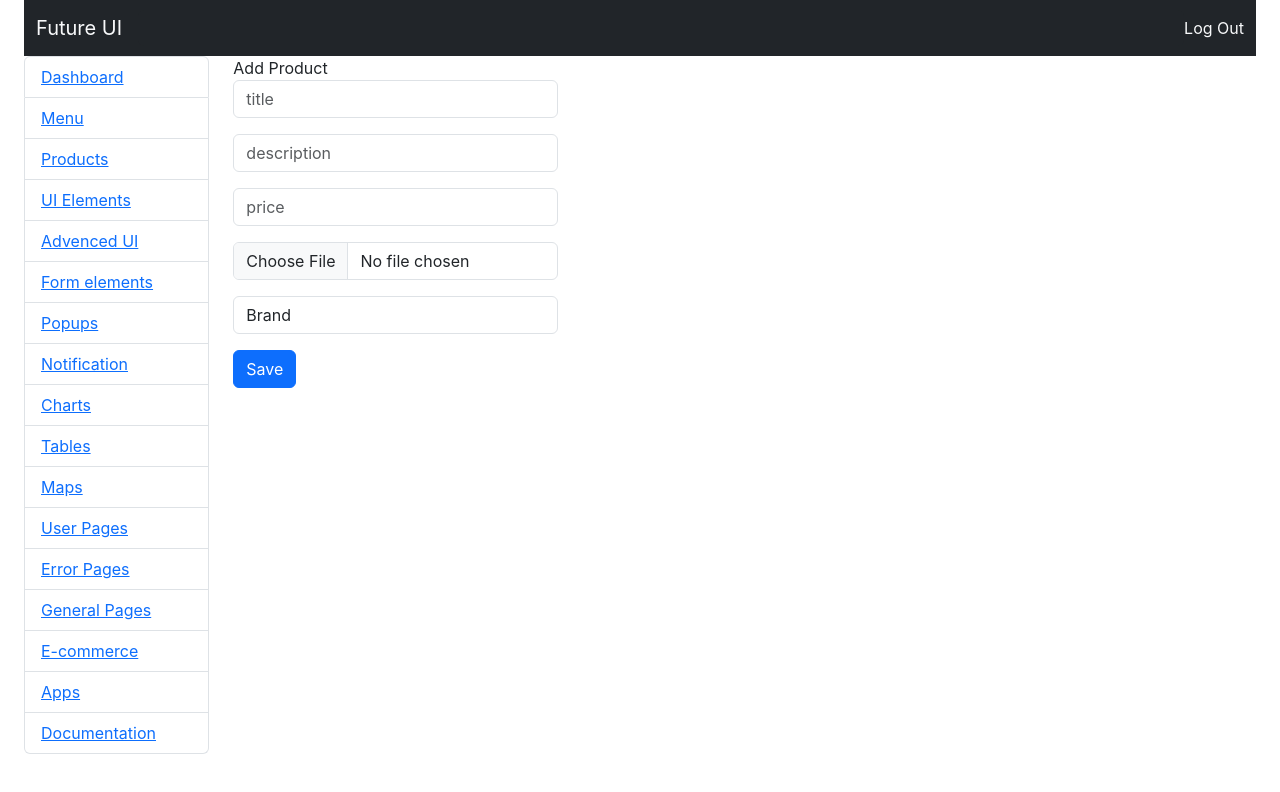
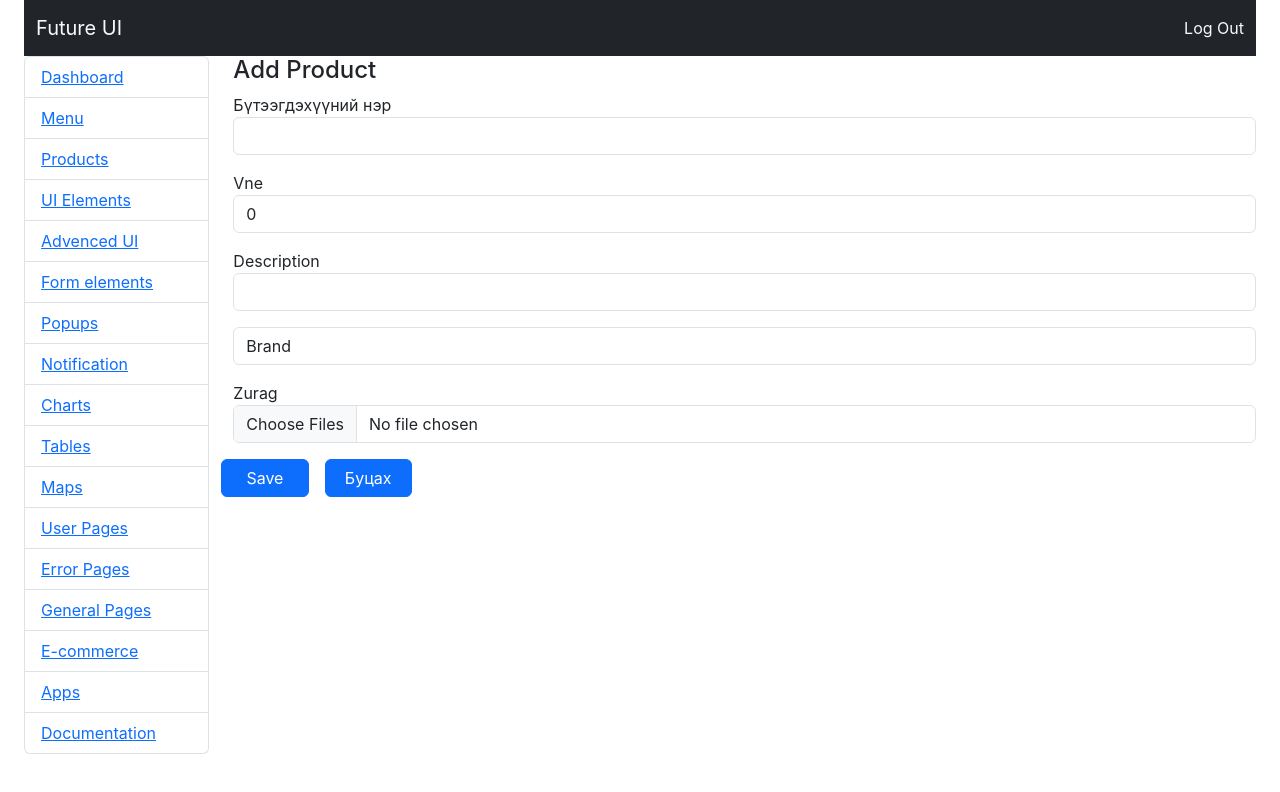
Before and after one commit to Bymbajaw/ONLINESHOP, a React (Create React App) app in the folder prontend-onlineshop/: page /admin/addproduct in a window 1280 px wide. Shown: the top 792 px of the page. Built offline with nearby package versions, Linux system fonts and the light colour scheme; no server answers.

Commit message:
fdfdfsssss

```diff
--- a/prontend-onlineshop/src/components/admin/components/Dashboard/AddMenu.js
+++ b/prontend-onlineshop/src/components/admin/components/Dashboard/AddMenu.js
@@ -31,13 +31,16 @@ export default function AddMenu() {
       })
       .catch((err) => console.log(err));
   };
+  const butsah = () => {
+    navigate("/admin/menu");
+  };
 
   return (
     <div>
-      <div className="row">
-        <div className="col-md-4 ">
+      <div>
+        <h4>Add Menu</h4>
+      </div>
       <form>
-            <span onClick={() => setModal(modal + 1)}>Add Menu</span>
         <div className="mb-3">
           <input
             type="text"
@@ -60,12 +63,15 @@ export default function AddMenu() {
             }}
           />
         </div>
-            <button className="btn btn-primary" onClick={onSave}>
+        <div className="row gap-3">
+          <button className="btn btn-primary col-1" onClick={onSave}>
             Save
           </button>
+          <button className="btn btn-primary col-1" onClick={butsah}>
+            Буцах
+          </button>
+        </div>
       </form>
-        </div>
-      </div>
     </div>
   );
 }
--- a/prontend-onlineshop/src/components/admin/components/Dashboard/Dashboard.js
+++ b/prontend-onlineshop/src/components/admin/components/Dashboard/Dashboard.js
@@ -1,67 +1,91 @@
 import axios from "axios";
 import { useState } from "react";
+import { Form } from "react-router-dom";
 
 export default function Dashboard() {
   const init = {
-    productName: "",
-    categoryId: 0,
+    title: "",
+    description: "",
+    category: "",
+    rating: 0,
     price: 0,
-    images: [],
-    thumbImage: "",
+    brand: "",
+    image: [],
   };
 
   const [productItem, setProductItem] = useState(init);
   return (
     <div>
-      <div>
       <form>
-          <div>
-            <div>
-              <label>Bvteegdehvvnii ner</label>
+        <div className="mb-3">
+          <label>Бүтээгдэхүүний нэр</label>
+          <input
+            className="form-control"
+            value={productItem.title}
+            onChange={(e) => {
+              setProductItem({ ...productItem, title: e.target.value });
+            }}
+            type="text"
+          />
         </div>
-            <input type="text" />
+        <div className="mb-3">
+          <label>Vne</label>
+          <input
+            className="form-control"
+            value={productItem.price}
+            onChange={(e) => {
+              setProductItem({ ...productItem, price: e.target.value });
+            }}
+            type="text"
+          />
         </div>
-          <div>
-            <div>
-              <label>Vne</label>
+        <div className="mb-3">
+          <label>Description</label>
+          <input
+            className="form-control"
+            value={productItem.description}
+            onChange={(e) => {
+              setProductItem({ ...productItem, description: e.target.value });
+            }}
+            type="text"
+          />
         </div>
-            <input type="text" />
-          </div>
-          <div>
-            <div>
-              <label>zurag</label>
-              <form
+        <div className="mb-3">
+          <label>Zurag</label>
+          <input
+            className="form-control"
             onChange={(e) => {
-                  console.log(e.target.files);
-                  const url =
-                    "https://api.cloudinary.com/v1_1/dqnmsk4qx/upload";
+              const url = "https://api.cloudinary.com/v1_1/dqnmsk4qx/upload";
 
               const formData = new FormData();
 
               let file = e.target.files[0];
 
               formData.append("file", file);
-                  formData.append("api-key", "677539896739988");
+              formData.append("api_key", "677539896739988");
               formData.append("folder", "shop");
               formData.append("upload_preset", "c4o6fxma");
 
-                  axios.post(url, formData).then((res) => {
+              axios
+                .post(url, formData)
+                .then((res) => {
                   console.log(res);
+
                   setProductItem({
-                      productItem,
-                      thumbImage: res.data.secure.url,
-                    }).catch((err) => console.log(err));
+                    ...productItem,
+                    image: res.data.secure_url,
+                  });
+                })
+                .catch((err) => {
+                  console.log(err);
                 });
             }}
+            type="file"
+            multiple
           />
         </div>
-            <input type="file" />
-          </div>
-          <div>
-            <input type="submit" value="Save" />
-          </div>
       </form>
-      </div>
+      <button className="btn btn-primary">Save</button>
     </div>
   );
 }
--- a/prontend-onlineshop/src/components/admin/components/Products/Addproduct.js
+++ b/prontend-onlineshop/src/components/admin/components/Products/Addproduct.js
@@ -1,14 +1,20 @@
 import React, { useState } from "react";
 import { useNavigate } from "react-router-dom";
+import axios from "axios";
 
 export default function Addproducts() {
   const init = {
     title: "",
     description: "",
+    category: "",
+    rating: 0,
+    price: 0,
+    brand: "",
+    image: [],
   };
 
-  const [product, setProduct] = useState(init);
-  const [modal, setModal] = useState(3);
+  const [productItem, setProductItem] = useState(init);
+  //   const [modal, setModal] = useState(3);
   // const [users, setUsers] = useState([]);
 
   const navigate = useNavigate();
@@ -21,7 +27,7 @@ export default function Addproducts() {
       headers: {
         "Content-Type": "application/json",
       },
-      body: JSON.stringify(product),
+      body: JSON.stringify(productItem),
     })
       .then((res) => res.json())
       .then((data) => {
@@ -32,79 +38,108 @@ export default function Addproducts() {
       .catch((err) => console.log(err));
   };
 
+  const butsah = () => {
+    navigate("/admin/products");
+  };
+
   return (
     <div>
-      <div className="row">
-        <div className="col-md-4 ">
+      <div>
+        <h4>Add Product</h4>
+      </div>
       <form>
-            <span onClick={() => setModal(modal + 1)}>Add Product</span>
         <div className="mb-3">
+          <label>Бүтээгдэхүүний нэр</label>
           <input
+            className="form-control"
+            value={productItem.title}
+            onChange={(e) => {
+              setProductItem({ ...productItem, title: e.target.value });
+            }}
             type="text"
-                className="form-control"
-                placeholder="title"
-                value={product.title}
-                onChange={(e) => {
-                  setProduct({ ...product, title: e.target.value });
-                }}
-              />
-            </div>
-
-            <div className="mb-3">
-              <input
-                type="text"
-                className="form-control"
-                placeholder="description"
-                value={product.description}
-                onChange={(e) => {
-                  setProduct({ ...product, description: e.target.value });
-                }}
           />
         </div>
         <div className="mb-3">
+          <label>Vne</label>
           <input
+            className="form-control"
+            value={productItem.price}
+            onChange={(e) => {
+              setProductItem({ ...productItem, price: e.target.value });
+            }}
             type="text"
-                className="form-control"
-                placeholder="price"
-                value={product.price}
-                onChange={(e) => {
-                  setProduct({ ...product, price: e.target.value });
-                }}
           />
         </div>
         <div className="mb-3">
+          <label>Description</label>
           <input
-                type="file"
             className="form-control"
-                placeholder="title"
-                value={product.image}
+            value={productItem.description}
             onChange={(e) => {
-                  setProduct({ ...product, image: e.target.value });
+              setProductItem({ ...productItem, description: e.target.value });
             }}
+            type="text"
           />
         </div>
         <div className="mb-3">
           <select
             className="form-control"
-                value={product.brand}
+            value={productItem.brand}
             onChange={(e) => {
-                  setProduct({ ...product, brand: e.target.value });
+              setProductItem({ ...productItem, brand: e.target.value });
             }}
           >
             <option value="0">Brand</option>
-                <option value="0">Alibaba</option>
-                <option value="0">Gucci</option>
-                <option value="0">Mongol</option>
-                <option value="0">UBcub</option>
-                <option value="0">NBA</option>
-                <option value="0">America</option>
+            <option value="Alibaba">Alibaba</option>
+            <option value="Gucci">Gucci</option>
+            <option value="Mongol">Mongol</option>
+            <option value="UBcub">UBcub</option>
+            <option value="NBA">NBA</option>
+            <option value="America">America</option>
           </select>
         </div>
-            <button className="btn btn-primary" onClick={onSave}>
+        <div className="mb-3">
+          <label>Zurag</label>
+          <input
+            className="form-control"
+            onChange={(e) => {
+              const url = "https://api.cloudinary.com/v1_1/dqnmsk4qx/upload";
+
+              const formData = new FormData();
+
+              let file = e.target.files[0];
+
+              formData.append("file", file);
+              formData.append("api_key", "677539896739988");
+              formData.append("folder", "shop");
+              formData.append("upload_preset", "c4o6fxma");
+
+              axios
+                .post(url, formData)
+                .then((res) => {
+                  console.log(res);
+
+                  setProductItem({
+                    ...productItem,
+                    image: res.data.secure_url,
+                  });
+                })
+                .catch((err) => {
+                  console.log(err);
+                });
+            }}
+            type="file"
+            multiple
+          />
+        </div>
+      </form>
+      <div className="row gap-3">
+        <button className="btn btn-primary col-1" onClick={onSave}>
           Save
         </button>
-          </form>
-        </div>
+        <button className="btn btn-primary col-1" onClick={butsah}>
+          Буцах
+        </button>
       </div>
     </div>
   );
--- a/prontend-onlineshop/src/components/admin/components/Products/Products.js
+++ b/prontend-onlineshop/src/components/admin/components/Products/Products.js
@@ -57,7 +57,6 @@ export default function Products() {
                     <td>{title}</td>
                     <td>{description}</td>
                     <td>{price}</td>
-                    <td>{image}</td>
                     <td>{brand}</td>
                     <td>
                       <button
```
Also changed, not shown: 1 other file (tests, documents, lock files or other folders). Lines whose indentation alone changed are shown as unchanged.
